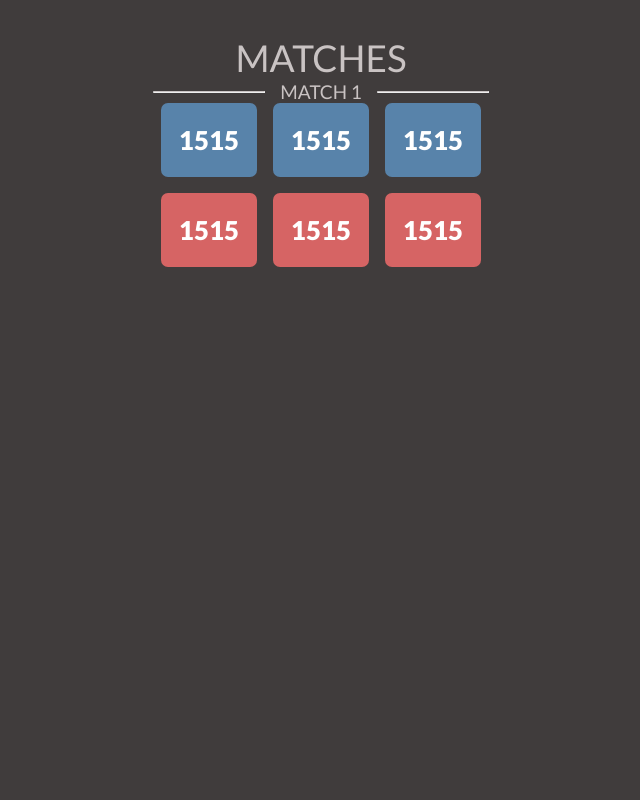
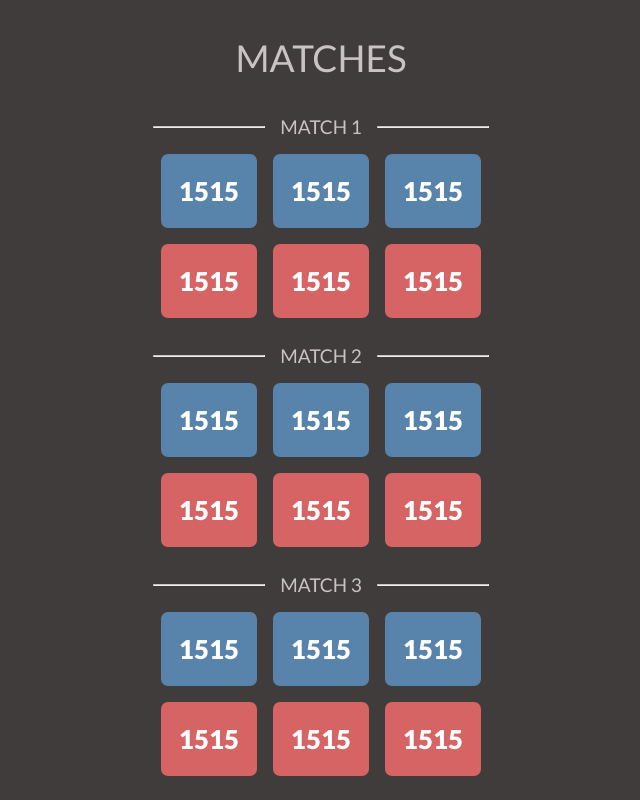
Before and after one commit to mortorqrobotics/MorScout-2023, a React (Vite) app: page /match/matches in a window 1280 px wide. Shown: the top 800 px of the page, without its empty margins (319-959 px from the left). Built offline with nearby package versions, Linux system fonts and the light colour scheme.

Commit message:
finalize matches design

```diff
--- a/src/Components/Match/Heading.css
+++ b/src/Components/Match/Heading.css
@@ -4,7 +4,6 @@
   justify-content: center;
   align-items: center;
   gap: 15px;
-  font-family: "Lato", sans-serif;
 }
 
 .Heading hr {
--- a/src/Components/Match/Match.css
+++ b/src/Components/Match/Match.css
@@ -4,4 +4,5 @@
   grid-template-columns: repeat(3, 1fr);
   gap: 16px;
   color: white;
+  margin-top: 16px;
 }
--- a/src/Pages/Match/Matches.css
+++ b/src/Pages/Match/Matches.css
@@ -1,6 +1,7 @@
 .matchesTitleText {
   color: var(--text-gray);
   font-size: 37px;
+  margin-bottom: 9px;
 }
 
 .Matches {
@@ -10,4 +11,12 @@
   margin-top: 35px;
   font-family: "Lato", sans-serif;
   font-weight: 400;
+  margin-bottom: 20px;
 }
+
+.matchAndHeading {
+  margin-top: 26px;
+  display: flex;
+  flex-direction: column;
+  align-items: center;
+}
--- a/src/Pages/Match/Matches.tsx
+++ b/src/Pages/Match/Matches.tsx
@@ -7,8 +7,14 @@ function Matches() {
   return (
     <div className="Matches">
       <p className="matchesTitleText">MATCHES</p>
-      <Heading>MATCH 1</Heading>
-      <Match></Match>
+      {new Array(10).fill(0).map((_, i) => {
+        return (
+          <div className="matchAndHeading" key={i}>
+            <Heading>{`MATCH ${i + 1}`}</Heading>
+            <Match></Match>
+          </div>
+        );
+      })}
     </div>
   );
 }
```
